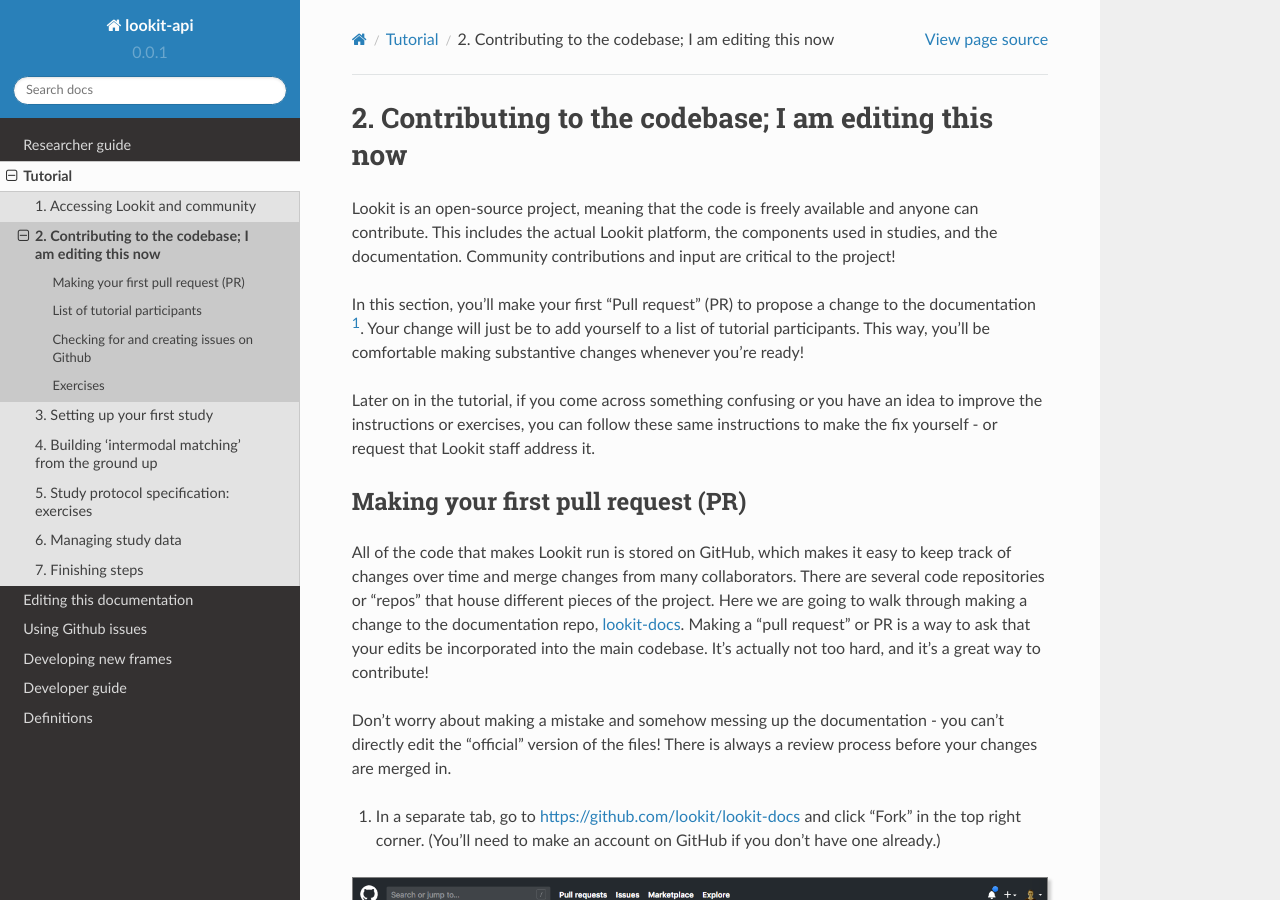
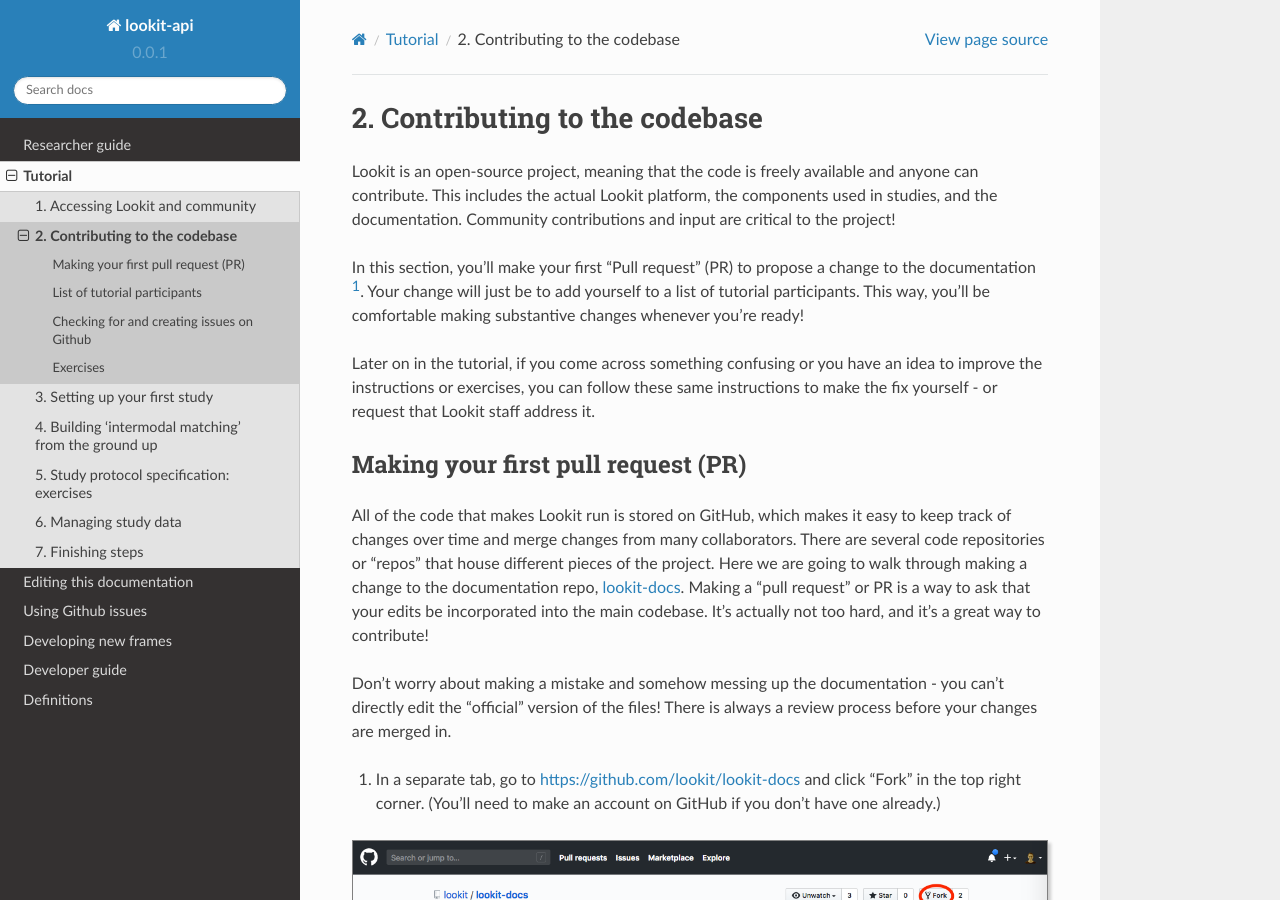
Before and after one commit to lookit/lookit-docs, a Sphinx documentation site: the page built from docs/source/tutorial-contributing.rst, in a window 1280 px wide and 900 px high. Built offline with Sphinx 7.4.7 and the Read the Docs theme 2.0.0, drawn with Linux system fonts in a browser that asks for light colours.

```diff
--- a/docs/source/tutorial-contributing.rst
+++ b/docs/source/tutorial-contributing.rst
@@ -1,5 +1,5 @@
 ##################################
-2. Contributing to the codebase; I am editing this now
+2. Contributing to the codebase
 ##################################
 
 Lookit is an open-source project, meaning that the code is freely available and anyone can contribute. This includes the actual Lookit platform, the components used in studies, and the documentation. Community contributions and input are critical to the project!
```
